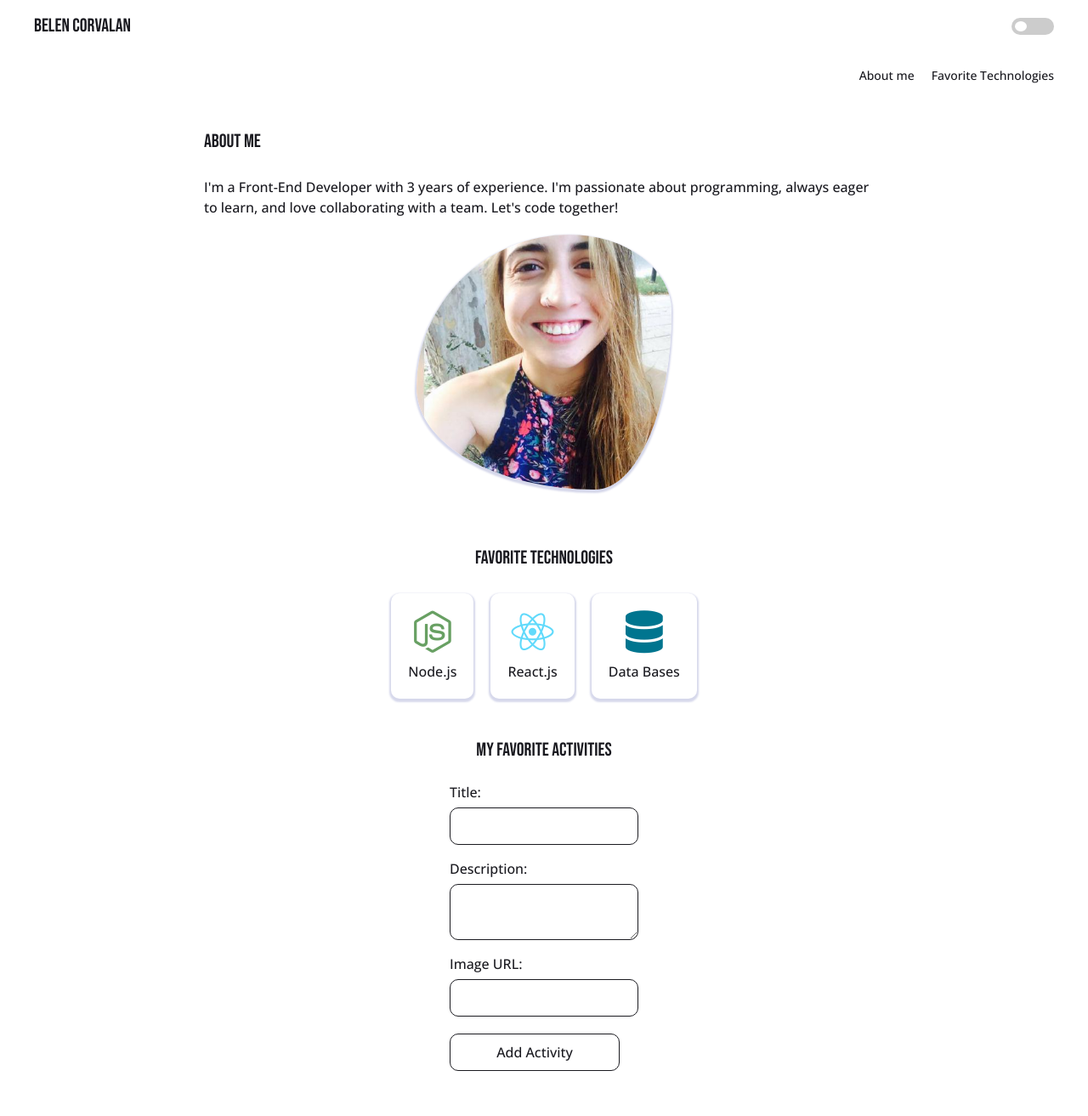
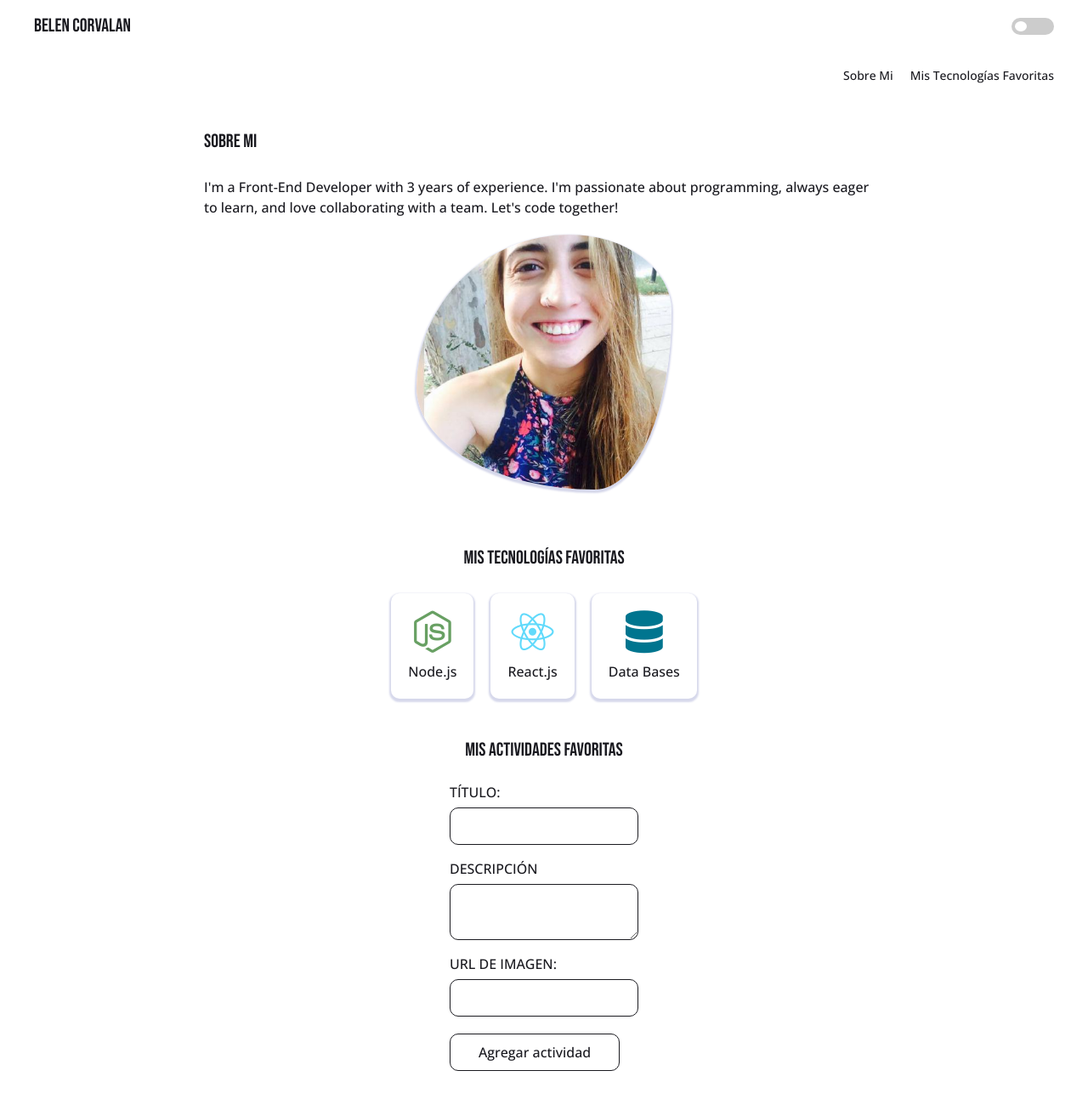
Before and after one commit to pi-rym/PM1-mbcorvalan, a website with bundled scripts: page index.html in a window 1280 px wide. Shown: the top 1313 px of the page at 85% size. Built offline with nearby package versions, Linux system fonts and the light colour scheme.

Commit message:
english to spanish

```diff
--- a/index.html
+++ b/index.html
@@ -19,14 +19,14 @@
     </header>
     <nav>
         <ul>
-            <li><a href="#about">About me</a></li>
-            <li><a href="#favorite-technologies">Favorite Technologies</a></li>
+            <li><a href="#about">Sobre Mi</a></li>
+            <li><a href="#favorite-technologies">Mis Tecnologías Favoritas</a></li>
         </ul>
     </nav>
     <main>
         <section id="about" class="about-me-container">
             <div class="about-me-text">
-                <h2>About me</h2>
+                <h2>Sobre Mi</h2>
                 <p>I'm a Front-End Developer with 3 years of experience. I'm passionate about programming, always eager
                     to learn, and love collaborating with a team. Let's code together!</p>
             </div>
@@ -35,7 +35,7 @@
             </div>
         </section>
         <section id="favorite-technologies" class="favorite-technologies-container">
-            <h2>Favorite Technologies</h2>
+            <h2>Mis Tecnologías Favoritas</h2>
             <div class="technology-card-container">
                 <div class="technology-card">
                     <i class="fab fa-node-js"></i>
@@ -52,21 +52,21 @@
             </div>
         </section>
         <section id="favorite-activities" class="favorite-activities-container">
-            <h2>My Favorite Activities</h2>
+            <h2>Mis Actividades Favoritas</h2>
             <form class="favorite-activities-form" id="favorite-activities-form" >
                 <div>
-                    <label for="activityTitle">Title:</label>
+                    <label for="activityTitle">TÍTULO:</label>
                     <input type="text" id="activityTitle" name="activityTitle" required>
                 </div>
                 <div>
-                    <label for="activityDescription">Description:</label>
+                    <label for="activityDescription">DESCRIPCIÓN</label>
                     <textarea id="activityDescription" name="activityDescription" required></textarea>
                 </div>
                 <div>
-                    <label for="activityImageUrl">Image URL:</label>
+                    <label for="activityImageUrl">URL DE IMAGEN:</label>
                     <input type="url" id="activityImageUrl" name="activityImageUrl" required>
                 </div>
-                <button id="favorite-activities-button" type="submit">Add Activity</button>
+                <button id="favorite-activities-button" type="submit">Agregar actividad</button>
             </form>
             <div class="list-of-activities" id="activitiesContainer">
                 <!-- Activities cards will be displayed here -->
--- a/scripts/Activity.js
+++ b/scripts/Activity.js
@@ -1,5 +1,6 @@
 export class Activity {
-    constructor(title, description, imgUrl) {
+    constructor(id, title, description, imgUrl) {
+        this.id = id;
         this.title = title;
         this.description = description;
         this.imgUrl = imgUrl;
--- a/scripts/Repository.js
+++ b/scripts/Repository.js
@@ -12,7 +12,7 @@ export class Repository {
     }
 
     createActivity(title, description, imgUrl) {
-        const newActivity = new Activity(title, description, imgUrl);
+        const newActivity = new Activity(this.nextId++, title, description, imgUrl);
         this.activities.push({ ...newActivity, id: this.nextId++ });
     }
 
--- a/scripts/index.js
+++ b/scripts/index.js
@@ -10,11 +10,15 @@ const repository = new Repository();
 
 const submitForm = (event) => {
     event.preventDefault();
-    repository.createActivity(
-        activityTitle.value,
-        activityDescription.value,
-        activityImageUrl.value
-    );
+    if(activityTitle.value && activityDescription.value && activityImageUrl.value){
+        repository.createActivity(
+            activityTitle.value,
+            activityDescription.value,
+            activityImageUrl.value
+        )
+    }else {
+      return alert("Ingresa datos validos")
+    }
     updateActivitiesUI();
     activityTitle.value = '';
     activityDescription.value = '';
```
